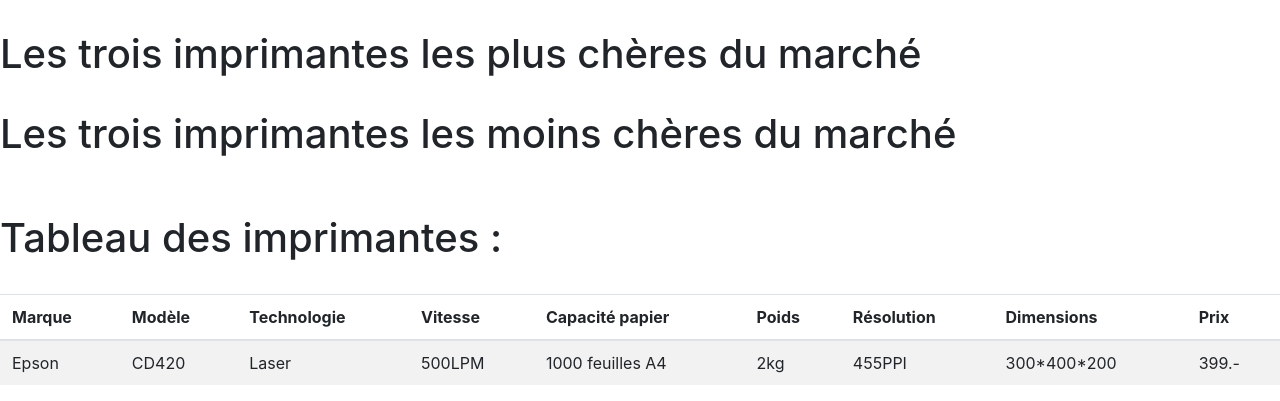
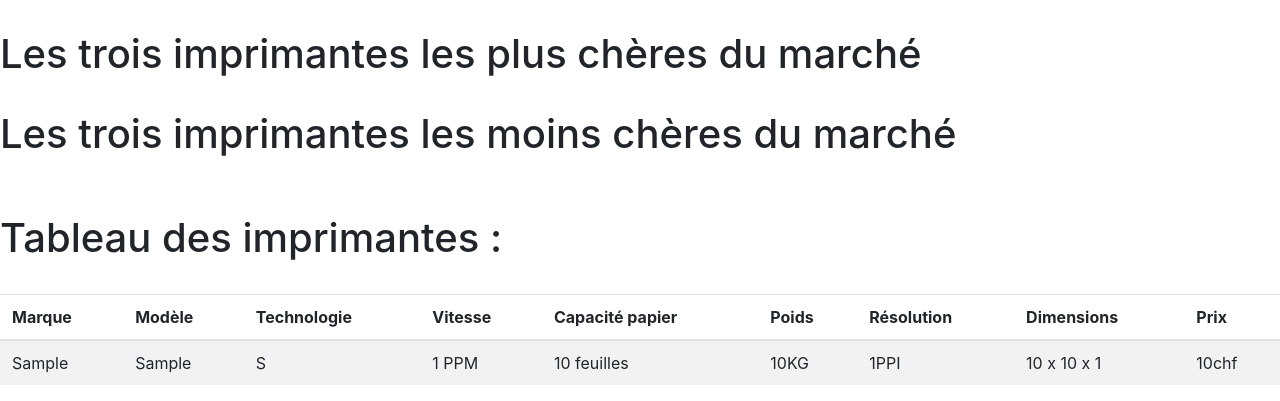
Before and after one commit to GuggisbergSimon/PiR, a PHP site: page / in a window 1280 px wide. Shown: the part 608-1009 px from the top of the page. Run offline with PHP 8.4, Linux system fonts and the light colour scheme; tables that the repository leaves empty hold one stand-in row (values such as "Sample post").

Commit message:
Connecté à la bsd mash mash

```diff
--- a/index.php
+++ b/index.php
@@ -12,9 +12,16 @@
        <h1 class="display-1">printlookup - Comparateur d'imprimantes</h1>
    </div>
 </header>
-<main>
+
+
+</body>
+<?php
+include 'database.php';
+$database = new Database();
+
+echo'<main>
     <h1>Les meilleures ventes : (5 meilleures ventes sur 3 ans)</h1><br>
-    <h1>10 meillleures imprimantes selon leurs vitesse d'impression :</h1><br>
+    <h1>10 meillleures imprimantes selon leurs vitesse d\'impression :</h1><br>
     <h1>Les 5 imprimantes à plus haute résolution</h1><br>
     <h1>Les trois imprimantes les plus chères du marché</h1><br>
     <h1>Les trois imprimantes les moins chères du marché</h1><br><br>
@@ -35,23 +42,21 @@
         </thead>
         <tbody>
             <tr>
-                <td>Epson</td>
-                <td>CD420</td>
-                <td>Laser</td>
-                <td>500LPM</td>
-                <td>1000 feuilles A4</td>
-                <td>2kg</td>
-                <td>455PPI</td>
-                <td>300*400*200</td>
-                <td>399.-</td>
+                <td>'.$database->getOnePrinter(1)[0]['priBrand'].'</td>
+                <td>'.$database->getOnePrinter(1)[0]['priModel'].'</td>
+                <td>'.$database->getOnePrinter(1)[0]['priTechnology'].'</td>
+                <td>'.$database->getOnePrinter(1)[0]['priSpeed'].' PPM</td>
+                <td>'.$database->getOnePrinter(1)[0]['priCapacity'].' feuilles</td>
+                <td>'.$database->getOnePrinter(1)[0]['priWeight'].'KG</td>
+                <td>'.$database->getOnePrinter(1)[0]['priResolution'].'PPI</td>
+                <td>'.$database->getOnePrinter(1)[0]['priHeight'].' x '.$database->getOnePrinter(1)[0]['priWidth'].' x '.$database->getOnePrinter(1)[0]['priDepth'].'</td>
+                <td>'.$database->getOnePrinter(1)[0]['priPrice'].'chf</td>
             </tr>
         </tbody>
     </table>
-</main>
-</body>
-<?php
+</main>';
+?>
 
-?>
 </body>
 
 
```
Also changed, not shown: db/PiR.sql (+0 -10 lines).
